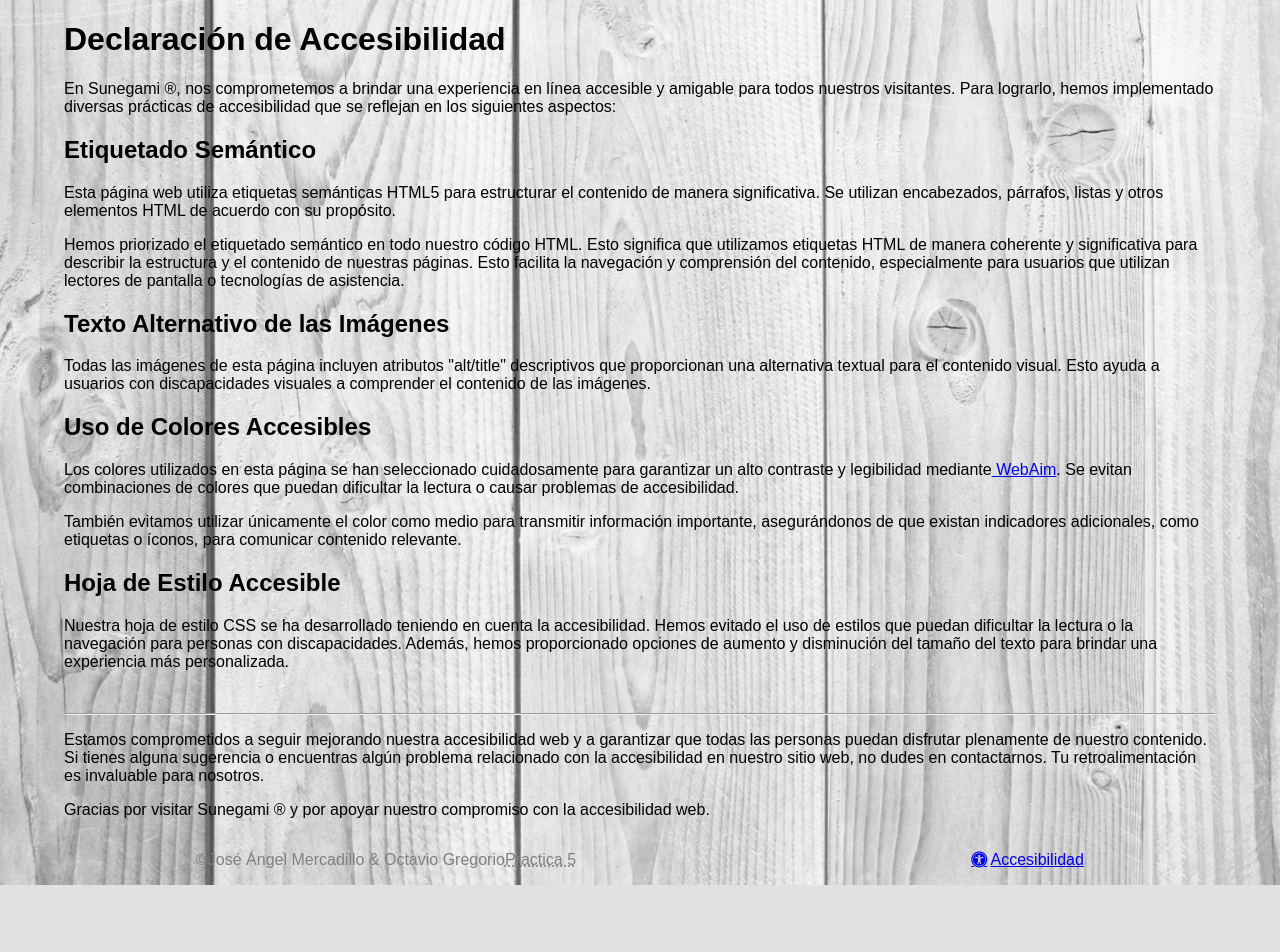
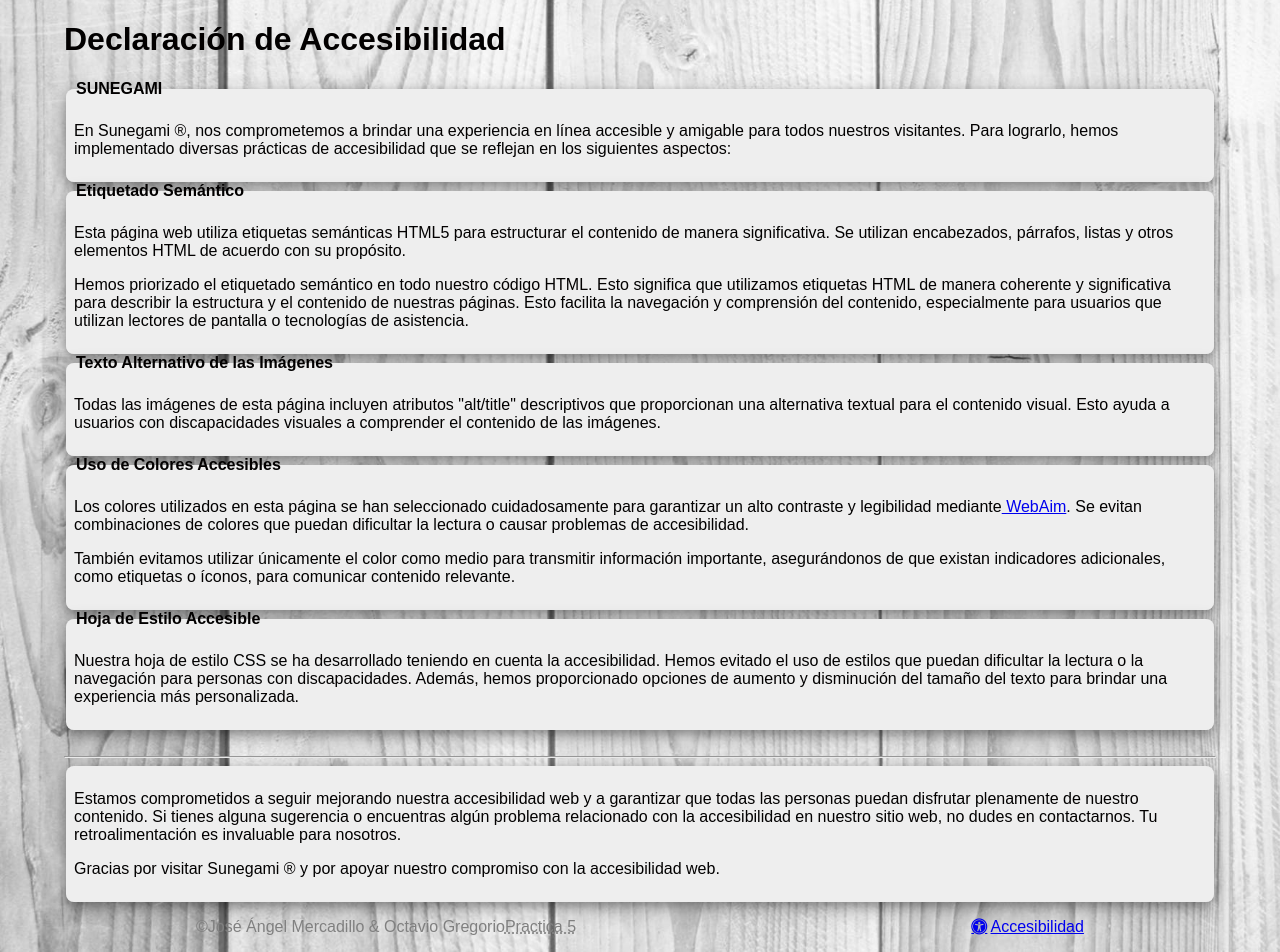
Before and after one commit to octa815/Practica7, a PHP site: page /accesibilidad.html in a window 1280 px wide. Shown: the part 130-1082 px from the top of the page. Before the commit the page ends 1015 px from the top, so only its background shows below. Run offline with PHP 8.4, Linux system fonts and the light colour scheme.

Commit message:
Add files via upload

```diff
--- a/accesibilidad.html
+++ b/accesibilidad.html
@@ -58,26 +58,41 @@
     <main>
 
         <h1>Declaración de Accesibilidad</h1>
+        <fieldset>
+            <legend>SUNEGAMI</legend>
             <p>En Sunegami ®, nos comprometemos a brindar una experiencia en línea accesible y amigable para todos nuestros visitantes. Para lograrlo, hemos implementado diversas prácticas de accesibilidad que se reflejan en los siguientes aspectos:</p>
+        </fieldset>
 
-        <h2>Etiquetado Semántico</h2>
+        <fieldset>
+            <legend>Etiquetado Semántico</legend>
             <p>Esta página web utiliza etiquetas semánticas HTML5 para estructurar el contenido de manera significativa. Se utilizan encabezados, párrafos, listas y otros elementos HTML de acuerdo con su propósito.</p>
             <p>Hemos priorizado el etiquetado semántico en todo nuestro código HTML. Esto significa que utilizamos etiquetas HTML de manera coherente y significativa para describir la estructura y el contenido de nuestras páginas. Esto facilita la navegación y comprensión del contenido, especialmente para usuarios que utilizan lectores de pantalla o tecnologías de asistencia.</p>
+        </fieldset>
 
-        <h2>Texto Alternativo de las Imágenes</h2>
+        <fieldset>
+            <legend>Texto Alternativo de las Imágenes</legend>
             <p>Todas las imágenes de esta página incluyen atributos "alt/title" descriptivos que proporcionan una alternativa textual para el contenido visual. Esto ayuda a usuarios con discapacidades visuales a comprender el contenido de las imágenes.</p>
+        </fieldset>
 
-        <h2>Uso de Colores Accesibles</h2>
+        <fieldset>
+            <legend>Uso de Colores Accesibles</legend>
             <p>Los colores utilizados en esta página se han seleccionado cuidadosamente para garantizar un alto contraste y legibilidad mediante<a href=" https://webaim.org/resources/contrastchecker/" data-link=" https://webaim.org/resources/contrastchecker/"> WebAim</a>. Se evitan combinaciones de colores que puedan dificultar la lectura o causar problemas de accesibilidad.</p>
             <p>También evitamos utilizar únicamente el color como medio para transmitir información importante, asegurándonos de que existan indicadores adicionales, como etiquetas o íconos, para comunicar contenido relevante.</p>
+        </fieldset>
 
-        <h2>Hoja de Estilo Accesible</h2>
+        <fieldset>
+            <legend>Hoja de Estilo Accesible</legend>
             <p>Nuestra hoja de estilo CSS se ha desarrollado teniendo en cuenta la accesibilidad. Hemos evitado el uso de estilos que puedan dificultar la lectura o la navegación para personas con discapacidades. Además, hemos proporcionado opciones de aumento y disminución del tamaño del texto para brindar una experiencia más personalizada.</p>
+        </fieldset>
+
 
         <br>
         <hr>
+        <fieldset>
             <p>Estamos comprometidos a seguir mejorando nuestra accesibilidad web y a garantizar que todas las personas puedan disfrutar plenamente de nuestro contenido. Si tienes alguna sugerencia o encuentras algún problema relacionado con la accesibilidad en nuestro sitio web, no dudes en contactarnos. Tu retroalimentación es invaluable para nosotros.</p>
             <p>Gracias por visitar Sunegami ® y por apoyar nuestro compromiso con la accesibilidad web.</p>
+        </fieldset>
+
     </main>
     <!--************************************************************************************-->
     <aside contenteditable="false">
--- a/estilo.css
+++ b/estilo.css
@@ -147,7 +147,10 @@ body{
         flex-wrap: wrap;
         align-content: space-around;
         flex-wrap: wrap;
-        padding: 2em;
+        padding: .5em;
+    }
+    table, tr, th, td {
+        border: 1px solid white;
     }
 }
 
--- a/index.html
+++ b/index.html
@@ -53,6 +53,7 @@
             <ul>
                 <li><a href="index.html" class="icon-home"><span>Inicio</span></a></li>
                 <li><a href="buscar.html" class="icon-search"><span>Buscar</span></a></li>
+                <li><a href="accesibilidad.html" class="icon-universal-access"><span>Accesibilidad</span></a></li>
             </ul>
         </nav>
     </header>
--- a/mensaje_error.html
+++ b/mensaje_error.html
@@ -53,9 +53,12 @@
             </ul>
         </nav>
     </header>
-
     <main>
         <h1>NECESITAS INICIAR SESIÓN PARA ACCEDER</h1>
+        <fieldset>
+            <legend>SUNEGAMI</legend>
+            <p>Registrate e inicia sesión, así podrás crear álbumnes que contengan tus fotos preferidas.</p>
+        </fieldset>
     </main>
      <!--************************************************************************************-->
      <aside contenteditable="false">
```
Also changed, not shown: index2.html (+12 -8 lines), resultado.html (+6 -4 lines). Lines whose indentation alone changed are shown as unchanged.
